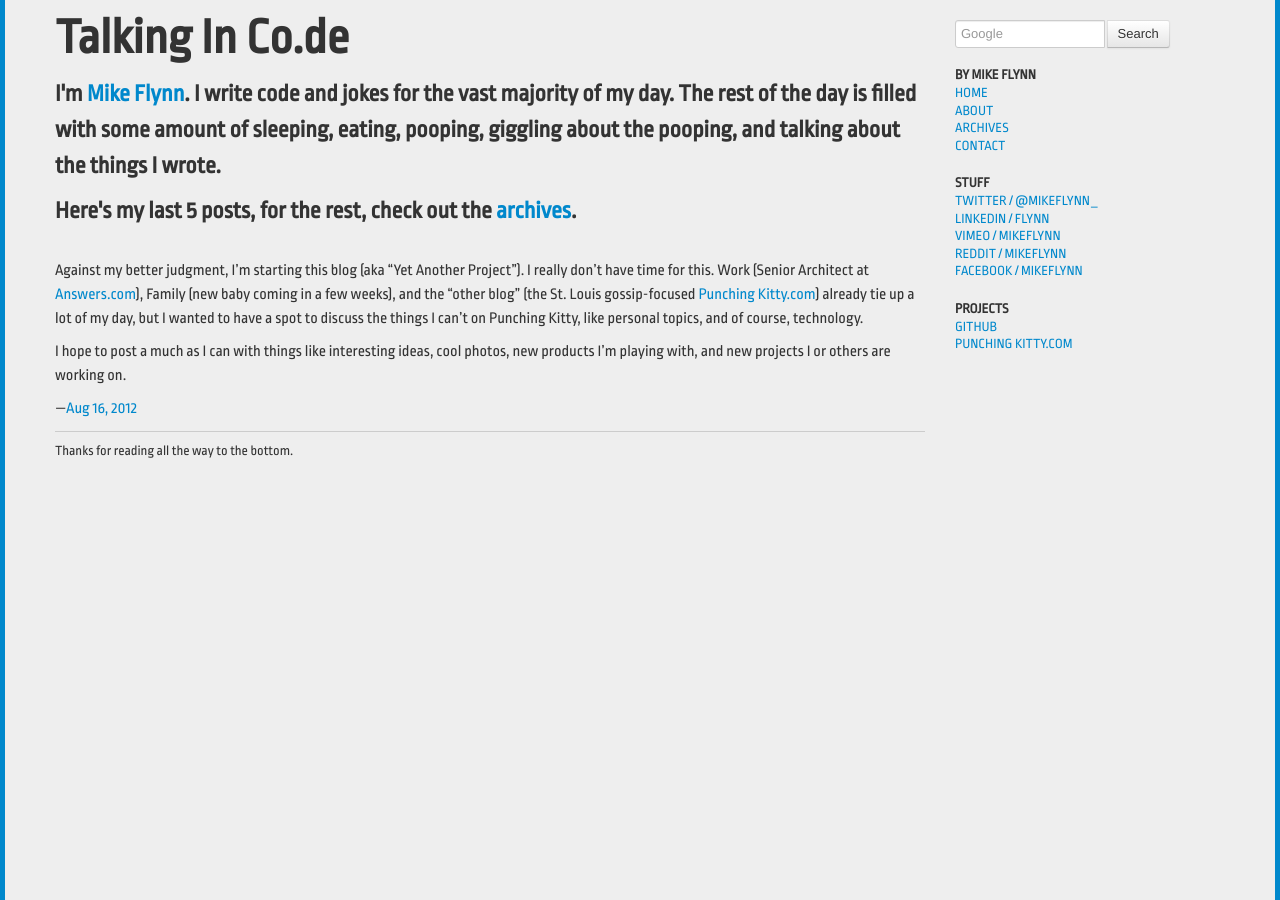
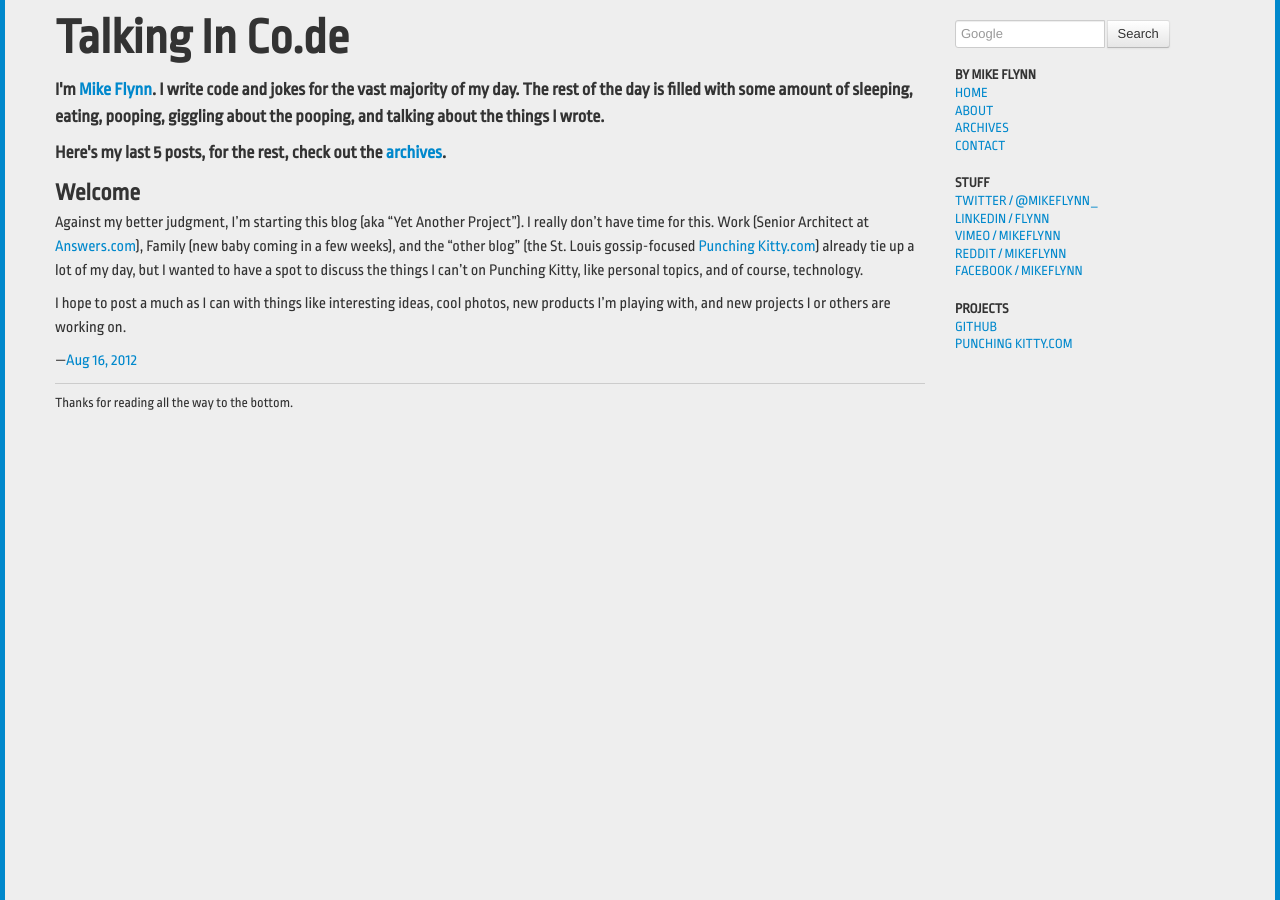
Before and after one commit to mikeflynn/thatmikeflynn.com-archive, a Jekyll site: the page built from index.html, in a window 1280 px wide. Built offline with Jekyll 4.4.1, drawn with Linux system fonts in a browser that asks for light colours; nearby versions of some CDN libraries.

Commit message:
Adjusted front page fonts and added back the titles

```diff
--- a/index.html
+++ b/index.html
@@ -3,12 +3,13 @@ layout: default
 title: Online Writing
 ---
 
-<h2 class="intro">
+<h3 class="intro">
 	<p>I'm <a href="/about.html">Mike Flynn</a>. I write code and jokes for the vast majority of my day. The rest of the day is filled with some amount of sleeping, eating, pooping, giggling about the pooping, and talking about the things I wrote.</p>
 	<p>Here's my last 5 posts, for the rest, check out the <a href="/archives.html">archives</a>.</p>
-</h2>
+</h3>
 
 {% for post in site.posts limit:5 %}
+  <h2>{{ post.title }}</h2>
   <div class="post">
   {{ post.content }}
   <p class="signoff">
```
